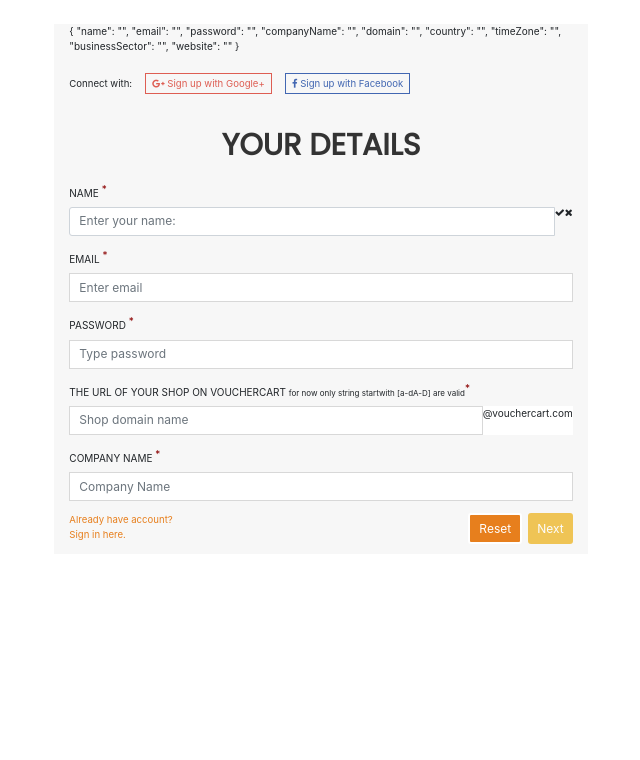
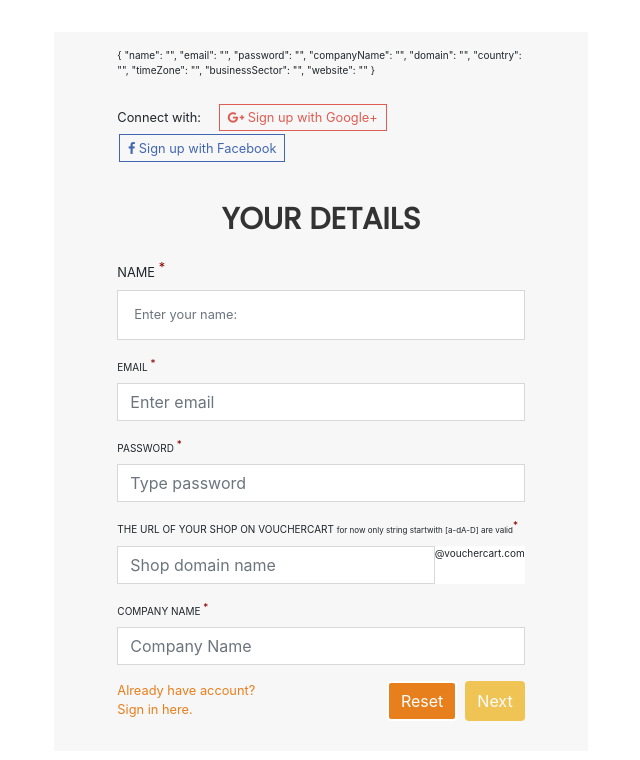
Before and after one commit to freoff/ffff, an Angular app: page /registration/step1 in a window 1280 px wide. Shown: the top 760 px of the page, without its empty margins (319-959 px from the left). Built offline with nearby package versions, Linux system fonts and the light colour scheme.

Commit message:
Add style to input

```diff
--- a/src/app/registration/component/vcinput/vcinput.component.css
+++ b/src/app/registration/component/vcinput/vcinput.component.css
@@ -1,26 +1,48 @@
+label {
+  font-size: .8rem;
+}
 
-input{
+input {
+  padding-left: 1rem;
+  border: 1px solid #D7D7D7;
+  border-radius: 0;
+  height: 3.1rem;
+  font-size: .8rem;
+  position: relative;
+}
 
+.input-area {
+  display: flex;
+  position: relative;
+}
+
+.icon-area {
+  display: flex;
+  position: absolute;
+  height: 100%;
+  right:1rem;
+  align-items: center;
+  justify-content: flex-end ;
+}
+.icon-area span {
+  font-size: 1rem;
+}
+.icon-valid {
+  color: #E67E22
+}
+.input-area .ng-valid.ng-dirty.ng-touched {
+  border: 1px solid #E67E22;
+}
+.icon-invalid {
+color: #E84C0F
+}
+.input-area .ng-invalid.ng-touched {
+border: 1px solid #E84C0F;
 }
 
 
-
 .field-require:after {
-  content: ' *';
-  color: darkred;
-  vertical-align: super;
+content: ' *';
+color: darkred;
+vertical-align: super;
 }
-
-
-.form-group .ng-invalid.ng-touched {
-  border-color: darkred;
-  box-shadow: 0 0 1px 0px darkred !important;
-  /*background: white url("../../assets/error.png") no-repeat right !important;*/
-}
-
-
-.form-group .ng-valid.ng-dirty.ng-touched {
-  border-color: #e77f1d;
-  box-shadow: 0 0 1px 1px #e77f1d;
-  /*background: white url("../../assets/ok.png") no-repeat right !important;*/
-}
--- a/src/app/registration/component/vcinput/vcinput.component.html
+++ b/src/app/registration/component/vcinput/vcinput.component.html
@@ -1,8 +1,8 @@
 <div class="form-group" [formGroup]="registrationForm">
   <label [for]="myControlName" class="field-require text-uppercase">
-    Name
+    Name {{controlObject.value}}
   </label>
-  <div class="input-group">
+  <div class="input-area">
     <input [id]="myControlName"
            [name]="myControlName"
            [type]="inputType"
@@ -12,11 +12,21 @@
            [ngClass]="{'field-require': require}"
            (blur)="onBlur($event)"
     >
-    <span id='valid' class="input-group-addon fa fa-check"></span>
-    <span id="invalid" class="input-group-addon fa fa-times"></span>
+    <div class="icon-area">
+      <span>{{customText}}</span>
+      <span  *ngIf="controlObject.valid && controlObject.touched"
+             class="fa fa-check icon-valid">
+
+      </span>
+      <span *ngIf="controlObject.invalid && controlObject.touched"
+            class="fa fa-times icon-invalid">
+
+      </span>
+    </div>
+
 
   </div>
-  <div class="">
+  <div class="error-area">
     <app-error-displayer [appFieldName]="myControlName"></app-error-displayer>
   </div>
 </div>
--- a/src/app/registration/component/vcinput/vcinput.component.ts
+++ b/src/app/registration/component/vcinput/vcinput.component.ts
@@ -1,6 +1,7 @@
 import { Component, EventEmitter, Input, OnInit, Output } from '@angular/core';
 import { RegistrationFormProvider } from '../../registration-form.provider';
-import { FormGroup } from '@angular/forms';
+import { AbstractControl, FormControl, FormGroup } from '@angular/forms';
+import { AbstractControlStatus } from '@angular/forms/src/directives/ng_control_status';
 
 @Component({
   selector: 'app-vcinput',
@@ -8,26 +9,31 @@
   styleUrls: ['./vcinput.component.css']
 })
 export class VcinputComponent implements OnInit {
+  public controlObject: AbstractControl;
+  public registrationForm: FormGroup;
+
   @Input() myControlName: string;
   @Input() inputType: string;
   @Input() placeholder: string;
   @Input() require: boolean;
   @Input() defaultValue: string | null;
   @Input() order: number;
+  @Input() customText: string;
+
   @Output() valueChange = new EventEmitter<string>();
-
-  registrationForm: FormGroup;
 
   constructor(private registrationFormProvider: RegistrationFormProvider) {
     this.registrationForm = registrationFormProvider.registrationForm;
+
   }
 
   onChange(event: Event) {
     this.valueChange.emit((<HTMLInputElement>event.target).value);
+
   }
 
   ngOnInit() {
-
+    this.controlObject = this.registrationForm.get(this.myControlName);
   }
 
   onBlur(event: Event) {
@@ -36,6 +42,8 @@
   }
 
   private clearField() {
-    this.registrationForm.controls[this.myControlName].setValue('');
+    this.controlObject.setValue('');
   }
+
+
 }
--- a/src/app/registration/error-displayer/error-displayer.component.css
+++ b/src/app/registration/error-displayer/error-displayer.component.css
@@ -1,7 +1,7 @@
 p {
-  color: darkred;
-  font-weight: bold;
-  text-transform: uppercase;
+  color: #E84C0F;
+  font-weight: normal;
   font-size: .8rem;
   margin-bottom:0;
+  font-family: Hind;
 }
--- a/src/app/registration/registration.component.css
+++ b/src/app/registration/registration.component.css
@@ -1,5 +1,7 @@
 @import url('https://fonts.googleapis.com/css?family=Poppins');
-
+.content {
+  margin:1rem 3rem 1rem;
+}
 .title  {
 
   color: #333333;
--- a/src/app/registration/registration.component.html
+++ b/src/app/registration/registration.component.html
@@ -3,7 +3,7 @@
     <div class="row">
       <div class="col-lg-5 col-md-12    registration-main ">
         <div class="mr-auto">
-          <div class="">
+          <div class="content">
             <router-outlet></router-outlet>
           </div>
 
--- a/src/styles.css
+++ b/src/styles.css
@@ -2,5 +2,5 @@
 @import url('https://fonts.googleapis.com/css?family=Play');
 @import '~font-awesome/css/font-awesome.css';
 html, body{
-  font-size: 12px;
+
 }
```
